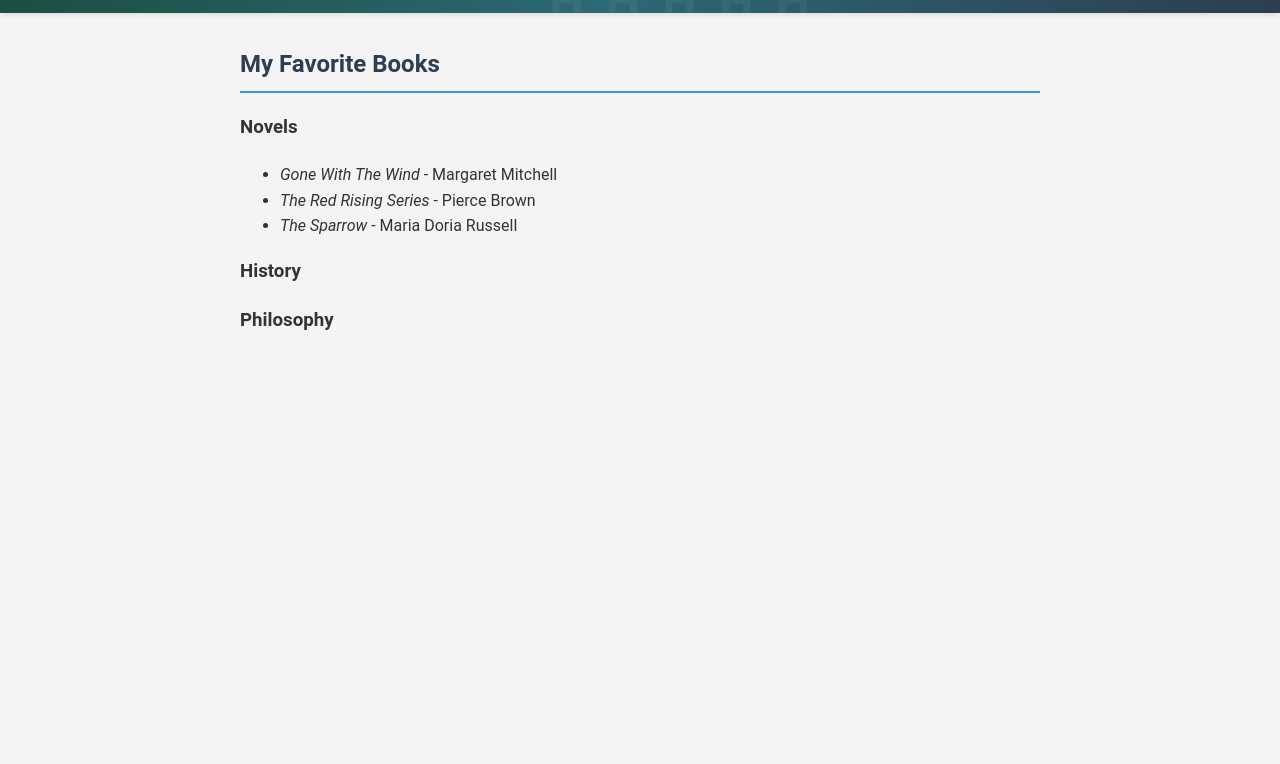
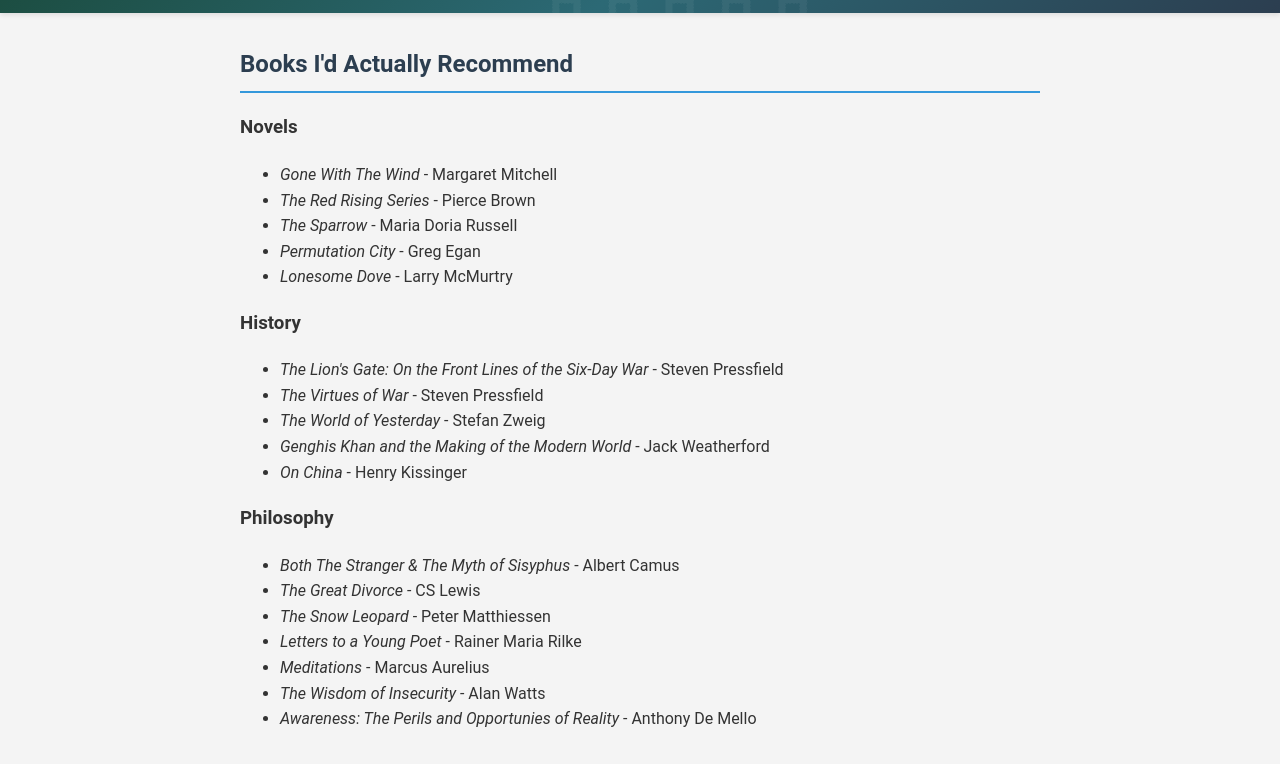
Before and after one commit to danstern213/danstern.github.io, a plain HTML site: page books.html in a window 1280 px wide. Shown: the part 83-847 px from the top of the page. Before the commit the page ends 800 px from the top, so only its background shows below. Drawn offline with Linux system fonts and the light colour scheme.

Commit message:
adding books

```diff
--- a/books.html
+++ b/books.html
@@ -18,7 +18,7 @@
         </nav>
     </header>
     <main>
-        <h2>My Favorite Books</h2>
+        <h2>Books I'd Actually Recommend</h2>
 
             <h3>Novels</h3>
                 <ul>
@@ -26,10 +26,28 @@
                         <i>Gone With The Wind</i> -  Margaret Mitchell</li>
                     <li><i>The Red Rising Series</i> - Pierce Brown</li>
                     <li><i>The Sparrow</i> -  Maria Doria Russell</li>
+                    <li><i>Permutation City</i> -  Greg Egan</li>
+                    <li><i>Lonesome Dove</i> -  Larry McMurtry</li>
                 </ul>
 
             <h3>History</h3>
+            <ul>
+                <li><i>The Lion's Gate: On the Front Lines of the Six-Day War</i> - Steven Pressfield</li>
+                <li><i>The Virtues of War</i> - Steven Pressfield</li>
+                <li><i>The World of Yesterday</i> - Stefan Zweig</li>
+                <li><i>Genghis Khan and the Making of the Modern World</i> - Jack Weatherford</li>
+                <li><i>On China</i> - Henry Kissinger</li>
+            </ul>
             <h3>Philosophy</h3>
+            <ul>
+                <li><i>Both The Stranger & The Myth of Sisyphus</i> - Albert Camus</li>
+                <li><i>The Great Divorce</i> - CS Lewis</li>
+                <li><i>The Snow Leopard</i> - Peter Matthiessen</li>
+                <li><i>Letters to a Young Poet</i> - Rainer Maria Rilke</li>
+                <li><i>Meditations</i> - Marcus Aurelius</li>
+                <li><i>The Wisdom of Insecurity</i> - Alan Watts</li>
+                <li><i>Awareness: The Perils and Opportunies of Reality</i> - Anthony De Mello</li>
+            </ul>
 
     </main>
 </body>
```
